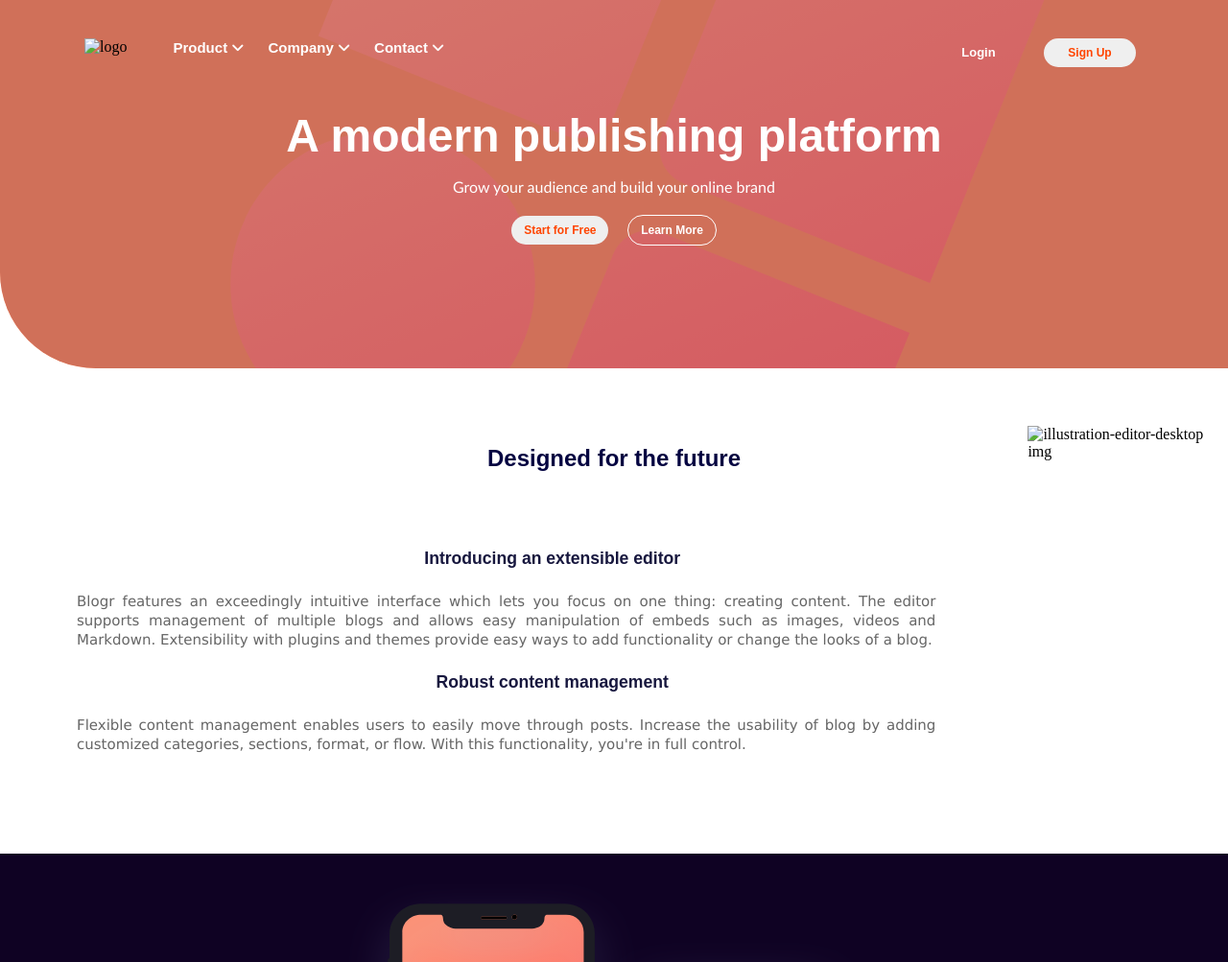
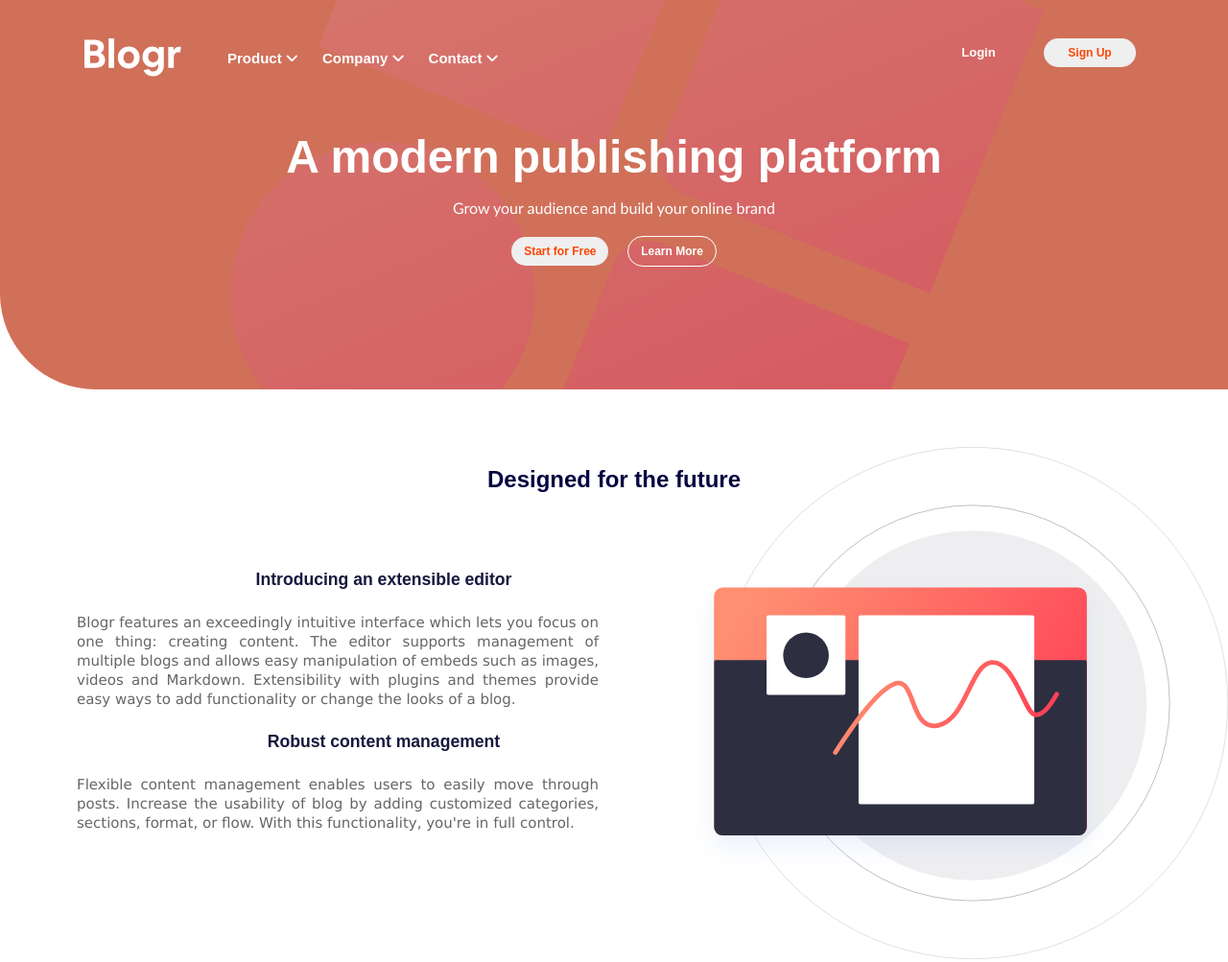
Before and after one commit to Daniel-Weah/web-development-cs50T, a plain HTML site: page index.html in a window 1280 px wide. Shown: the top 1003 px of the page at 96% size. Drawn offline with Linux system fonts and the light colour scheme; the site is published under a folder, as on GitHub Pages, so addresses that start at the root find nothing.

Commit message:
modified

```diff
--- a/index.html
+++ b/index.html
@@ -13,7 +13,7 @@
         <div class="header">
             <div class="top-nav">
               <div class="navitem-logo">
-                <img src="/images/logo.svg" alt="logo">
+                <img src="images/logo.svg" alt="logo">
                 <ul>
                   <li>Product <i class="fa-solid fa-angle-down"></i></li>
                   <li>Company <i class="fa-solid fa-angle-down"></i></li>
@@ -65,7 +65,7 @@
         </div>
     </div>
     <img
-    src="/images/illustration-editor-desktop.svg"
+    src="images/illustration-editor-desktop.svg"
     alt="illustration-editor-desktop img"
     />
 </div>
```
